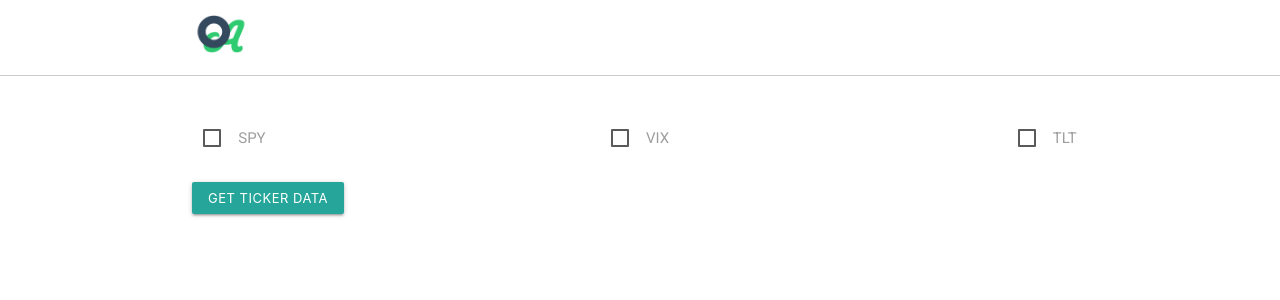
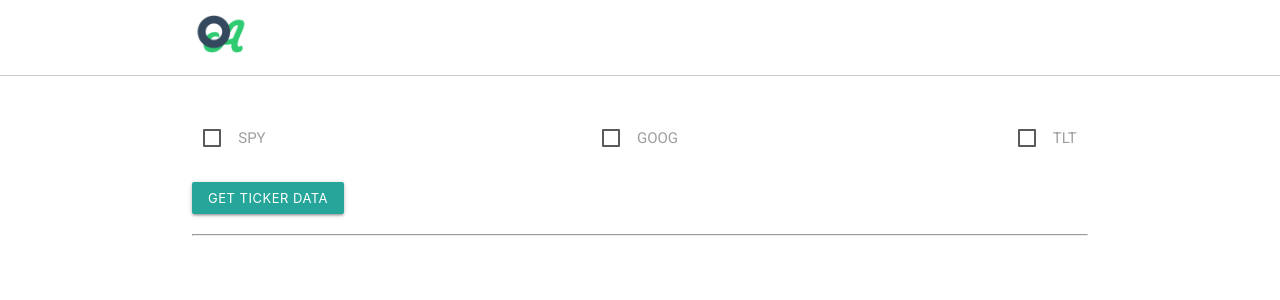
Before and after one commit to jtrinker/oa, a React (Create React App) app: page / in a window 1280 px wide. Shown: the top 300 px of the page. Built offline with nearby package versions, Linux system fonts and the light colour scheme.

Commit message:
create endpoint url on click with symbols in state

```diff
--- a/package.json
+++ b/package.json
@@ -8,7 +8,8 @@
     "react": "^16.12.0",
     "react-dom": "^16.12.0",
     "react-materialize": "^3.5.0",
-    "react-scripts": "3.2.0"
+    "react-scripts": "3.2.0",
+    "react-uuid": "^1.0.2"
   },
   "scripts": {
     "start": "react-scripts start",
--- a/src/App.css
+++ b/src/App.css
@@ -4,6 +4,19 @@ h1, h2, h3, h4, h5, h6, p, div, span, input, form {
 
 h1 {
   font-size: 2rem
+}
+
+h2 {
+  font-size: 20px;
+  font-weight: bold;
+}
+
+p {
+  font-weight: bold;
+}
+
+span {
+  font-weight: 100;
 }
 
 header {
--- a/src/App.js
+++ b/src/App.js
@@ -1,5 +1,6 @@
 import React from 'react';
 import axios from 'axios';
+import uuid from 'react-uuid';
 import { Button, Card, Row, Col, Checkbox } from 'react-materialize';
 import './App.css';
 import { buildEndpoint } from './helpers.js'
@@ -8,13 +9,14 @@ class Dashboard extends React.Component {
   state = {
     endPoint: '',
     stockData: [],
-    symbols: []
+    symbols: [],
+    error: null
   }
 
   setTicker = (event) => {
     if (event.target.checked) {
       this.setState({
-        symbols: [ ...this.state.symbols, event.target.value]
+        symbols: [...this.state.symbols, event.target.value]
       });
     } else {
       let nextSymbols = [...this.state.symbols];
@@ -30,12 +32,22 @@ class Dashboard extends React.Component {
   createEndpointUrl = () => {
     const tickerSymbols = this.state.symbols;
     const endPointUrl = buildEndpoint(tickerSymbols);
-    this.setState({ endPoint: endPointUrl });
+    this.setState({ endPoint: endPointUrl }, () => this.getStockData(this.state.endPoint));
+  }
+
+  getStockData = (url) => {
+    axios.get(url)
+      .then(result => this.setState({
+        stockData: result.data.data
+      }, () => {console.log(this.state.stockData)})) // view array output of data fetch
+      .catch(error => this.setState({
+        error
+      }));
   }
 
   render() {
     return (
-        <StockPicker bubbleTicker={this.setTicker} createEndpointUrl={this.createEndpointUrl} />
+        <StockPicker bubbleTicker={this.setTicker} createEndpointUrl={this.createEndpointUrl} data={this.state.stockData} />
     )
   }
 }
@@ -50,6 +62,14 @@ class StockPicker extends React.Component {
   }
 
   render () {
+    const stockComponents = this.props.data.map((stock) => (
+      <div className="col s4" key={uuid()}>
+          <Stock
+            stock={stock}
+          />
+      </div>
+    ));
+
     return (
       <div className="container stock-picker">
         <div className="row">
@@ -57,7 +77,7 @@ class StockPicker extends React.Component {
             <Checkbox label="spy" value="spy" className="ticker-check" onChange={this.toggleTicker} />
           </div>
           <div className="col s4 middle">
-            <Checkbox label="vix" value="vix" className="ticker-check" onChange={this.toggleTicker} />
+            <Checkbox label="goog" value="goog" className="ticker-check" onChange={this.toggleTicker} />
           </div>
           <div className="col s4 right">
             <Checkbox label="tlt" value="tlt" className="ticker-check" onChange={this.toggleTicker} />
@@ -66,6 +86,24 @@ class StockPicker extends React.Component {
         <div className="row">
           <Button small onClick={this.submitSymbols}>Get Ticker Data</Button>
         </div>
+        <hr />
+        <div className="row">
+          {stockComponents}
+        </div>
+      </div>
+    )
+  }
+}
+
+class Stock extends React.Component {
+  render () {
+    return (
+      <div>
+            <h2>{this.props.stock.name}</h2>
+            <p>Yesterday Close: <span>{this.props.stock.close_yesterday}</span></p>
+            <p>1 Day Change: <span>{this.props.stock.day_change}</span></p>
+            <p>Day High: <span>{this.props.stock.day_high}</span></p>
+            <p>Day Low: <span>{this.props.stock.day_low}</span></p>
       </div>
     )
   }
--- a/src/helpers.js
+++ b/src/helpers.js
@@ -12,6 +12,6 @@ export const buildEndpoint = (tickerArray) => {
         }
     });
 
-    let endPoint = ROOT + symbolString + '?api_token' + TOKEN;
+    let endPoint = ROOT + symbolString + '&api_token' + TOKEN;
     return endPoint;
 };
```
Also changed, not shown: 1 other file (tests, documents, lock files or other folders).
